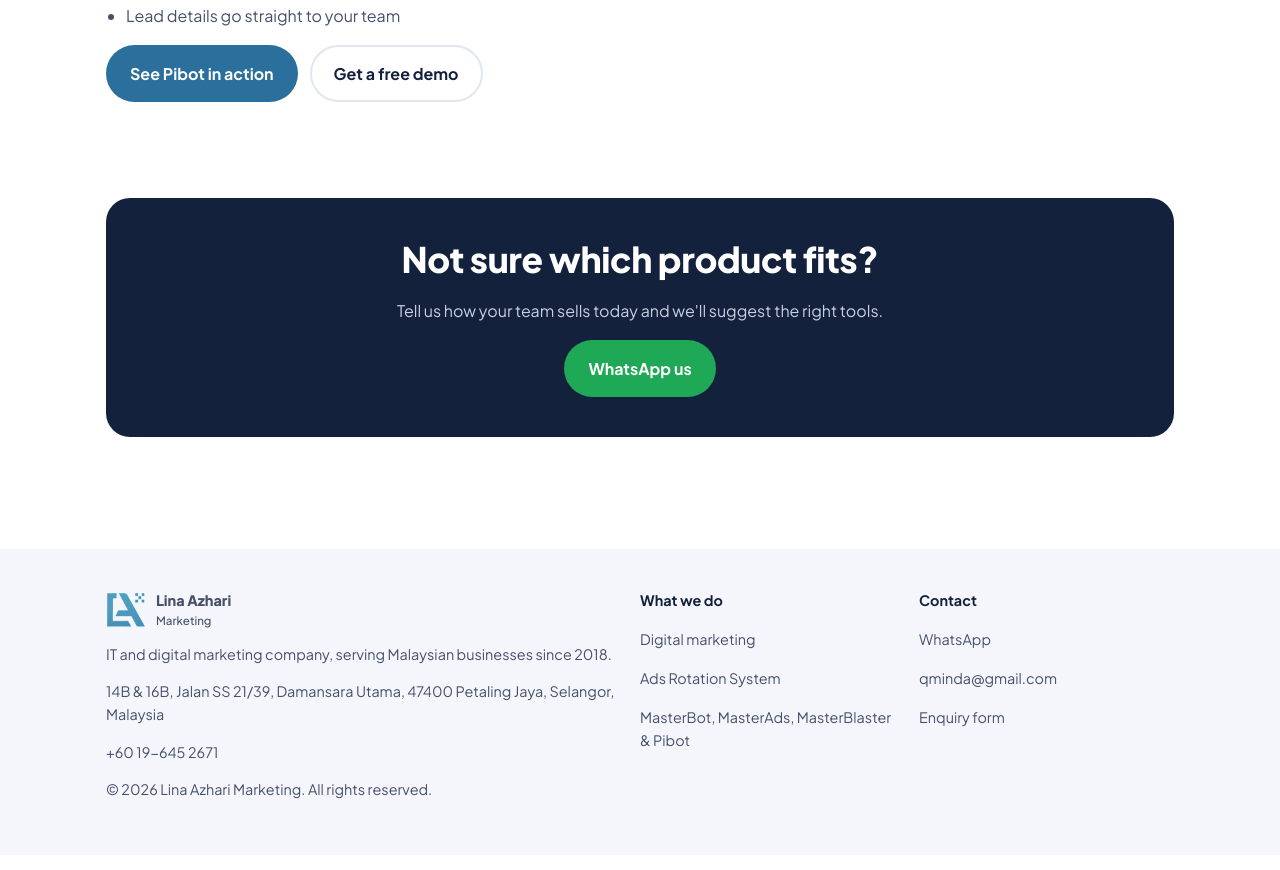
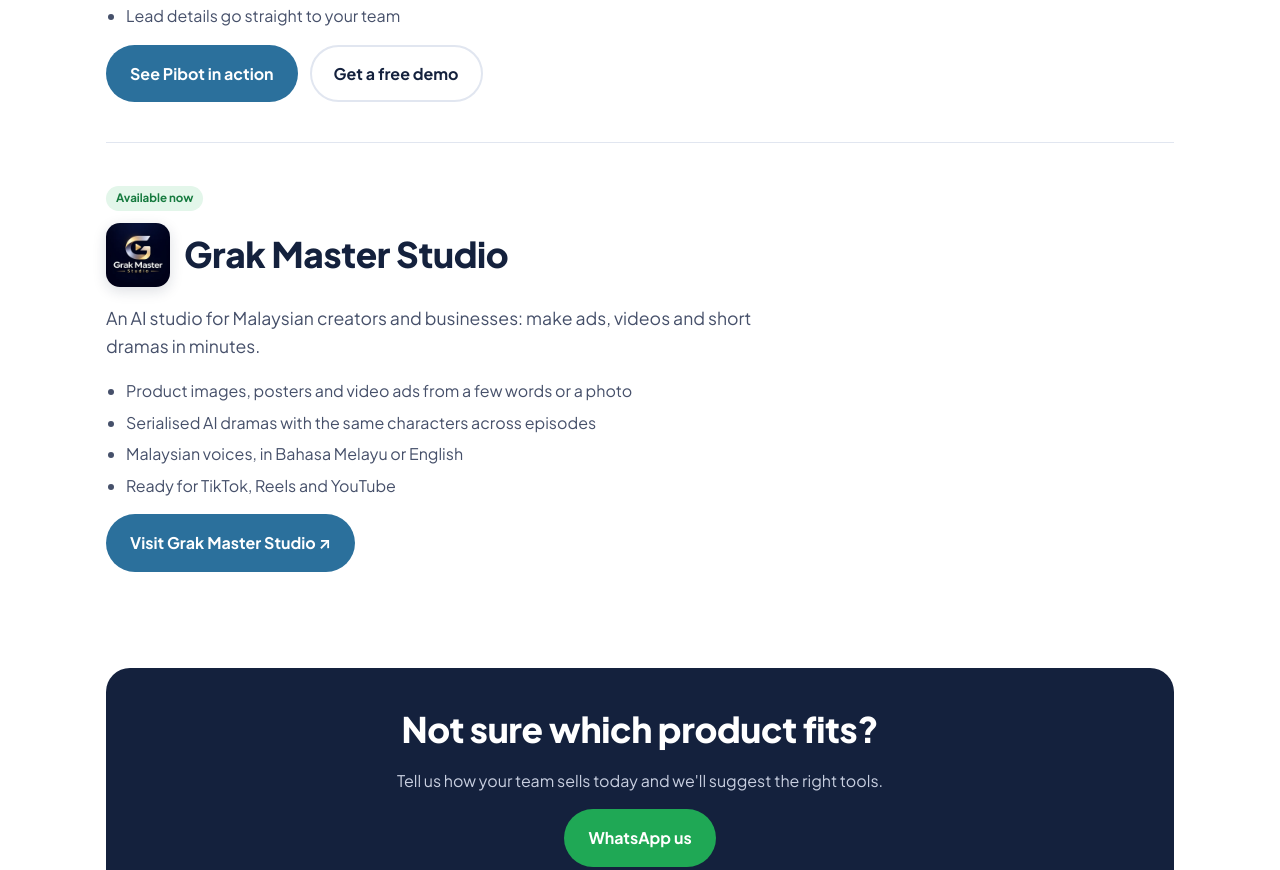
Before and after one commit to MasterAzhari/lina-azhari-website, a plain HTML site: page products.html in a window 1280 px wide. Shown: the part 1904-2774 px from the top of the page. Drawn offline with Linux system fonts and the light colour scheme.

Commit message:
Add Grak Master Studio product linking to grakmasterstudio.my
Co-Authored-By: Claude Opus 5.5 <noreply@anthropic.com>
Claude-Session: https://claude.ai/code/session_01YXPmrvzUKoKjLeUcz6Pgm5

```diff
--- a/products.html
+++ b/products.html
@@ -4,21 +4,21 @@
   <meta charset="utf-8">
   <meta name="viewport" content="width=device-width, initial-scale=1">
   <title>AI WhatsApp Bot, Chatbot & Marketing Tools Malaysia | LAM Products</title>
-  <meta name="description" content="LAM's own marketing tools for Malaysian businesses: MasterBot AI WhatsApp bot, Pibot no-code chatbot, MasterAds social ads manager and MasterBlaster WhatsApp blaster.">
+  <meta name="description" content="LAM's own marketing tools for Malaysian businesses: MasterBot AI WhatsApp bot, Pibot no-code chatbot, MasterAds social ads manager, MasterBlaster WhatsApp blaster and Grak Master Studio AI video studio.">
   <meta name="theme-color" content="#2b709c">
   <meta name="robots" content="index, follow, max-image-preview:large">
   <link rel="canonical" href="https://lam.pibot.io/products.html">
   <meta property="og:type" content="website">
   <meta property="og:site_name" content="Lina Azhari Marketing">
   <meta property="og:title" content="AI WhatsApp Bot, Chatbot & Marketing Tools Malaysia | LAM Products">
-  <meta property="og:description" content="LAM's own marketing tools for Malaysian businesses: MasterBot AI WhatsApp bot, Pibot no-code chatbot, MasterAds social ads manager and MasterBlaster WhatsApp blaster.">
+  <meta property="og:description" content="LAM's own marketing tools for Malaysian businesses: MasterBot AI WhatsApp bot, Pibot no-code chatbot, MasterAds social ads manager, MasterBlaster WhatsApp blaster and Grak Master Studio AI video studio.">
   <meta property="og:url" content="https://lam.pibot.io/products.html">
   <meta property="og:image" content="https://lam.pibot.io/assets/og-image.jpg">
   <meta property="og:image:width" content="1200">
   <meta property="og:image:height" content="630">
   <meta name="twitter:card" content="summary_large_image">
   <meta name="twitter:title" content="AI WhatsApp Bot, Chatbot & Marketing Tools Malaysia | LAM Products">
-  <meta name="twitter:description" content="LAM's own marketing tools for Malaysian businesses: MasterBot AI WhatsApp bot, Pibot no-code chatbot, MasterAds social ads manager and MasterBlaster WhatsApp blaster.">
+  <meta name="twitter:description" content="LAM's own marketing tools for Malaysian businesses: MasterBot AI WhatsApp bot, Pibot no-code chatbot, MasterAds social ads manager, MasterBlaster WhatsApp blaster and Grak Master Studio AI video studio.">
   <meta name="twitter:image" content="https://lam.pibot.io/assets/og-image.jpg">
   <meta property="og:locale" content="en_MY">
   <link rel="icon" href="assets/favicon.png" type="image/png">
@@ -119,6 +119,21 @@
         </div>
       </section>
 
+      <section class="product" id="grakmasterstudio">
+        <span class="tag tag-live">Available now</span>
+        <h2 class="product-title"><img class="product-logo product-logo-sm" src="assets/img/logos/grakmasterstudio.webp" width="72" height="72" alt="Grak Master Studio logo" loading="lazy"> Grak Master Studio</h2>
+        <p class="lead">An AI studio for Malaysian creators and businesses: make ads, videos and short dramas in minutes.</p>
+        <ul>
+          <li>Product images, posters and video ads from a few words or a photo</li>
+          <li>Serialised AI dramas with the same characters across episodes</li>
+          <li>Malaysian voices, in Bahasa Melayu or English</li>
+          <li>Ready for TikTok, Reels and YouTube</li>
+        </ul>
+        <div class="btn-row">
+          <a class="btn btn-primary" href="https://grakmasterstudio.my" target="_blank" rel="noopener">Visit Grak Master Studio ↗</a>
+        </div>
+      </section>
+
       <section class="section">
         <div class="cta-band">
           <h2>Not sure which product fits?</h2>
@@ -145,7 +160,7 @@
         <ul>
           <li><a href="services.html">Digital marketing</a></li>
           <li><a href="services.html#ads-rotation">Ads Rotation System</a></li>
-          <li><a href="products.html">MasterBot, MasterAds, MasterBlaster &amp; Pibot</a></li>
+          <li><a href="products.html">MasterBot, MasterAds, MasterBlaster, Pibot &amp; Grak Master Studio</a></li>
         </ul>
       </div>
       <div>
```
Also changed, not shown: contact.html (+1 -1 lines), index.html (+10 -3 lines), masterbot.html (+1 -1 lines), pibot.html (+1 -1 lines), services.html (+1 -1 lines), assets/img/logos/grakmasterstudio.webp (added), 1 other file.
